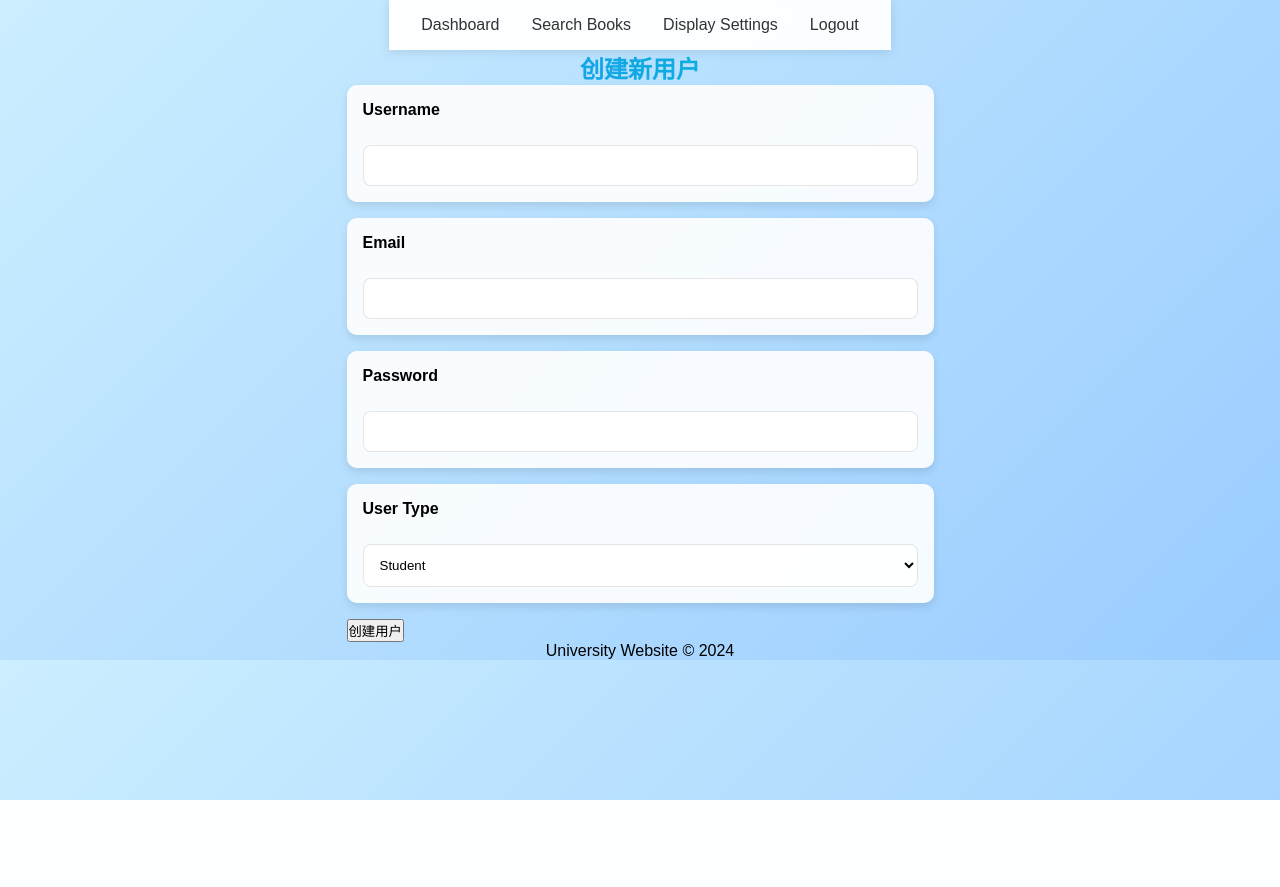
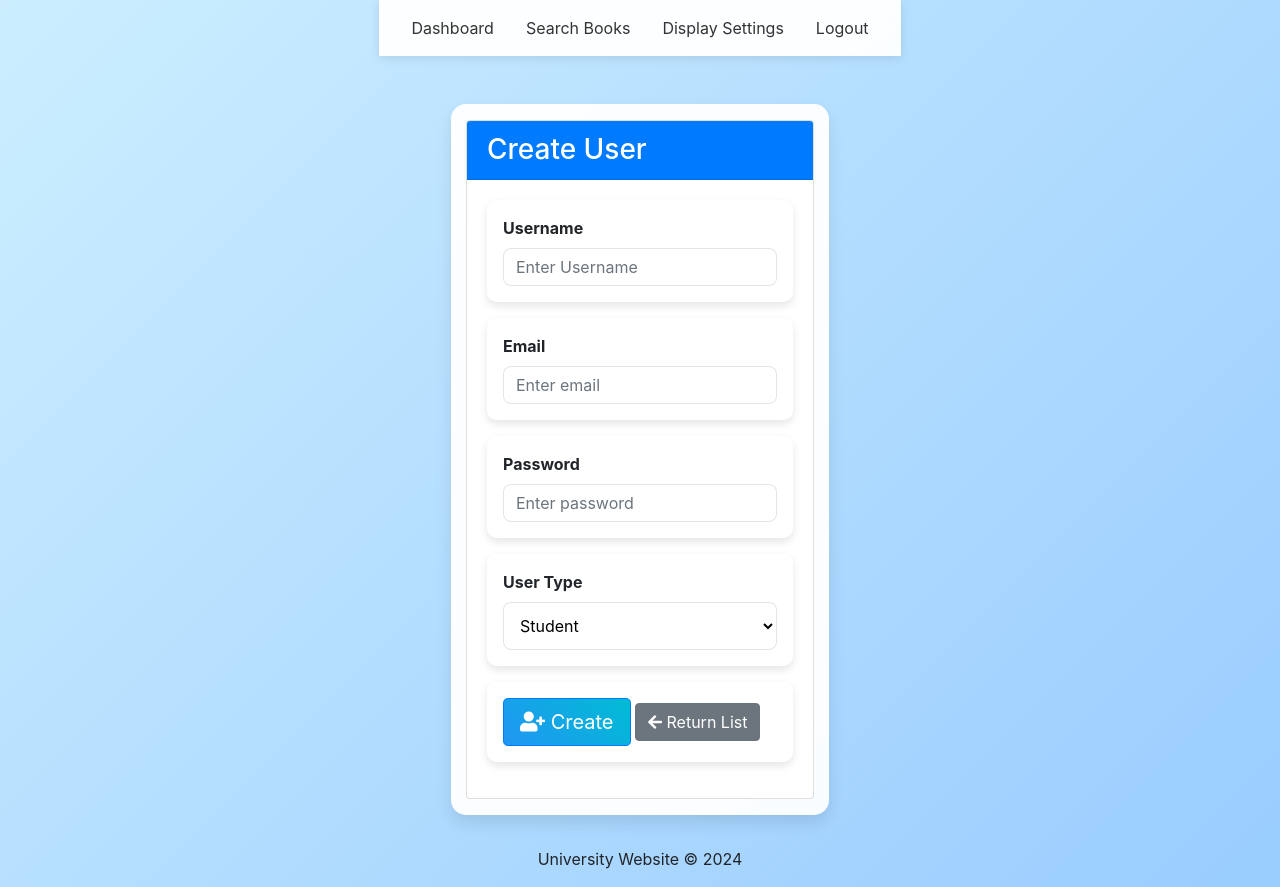
Before and after one commit to mrle0429/University-System-Web, a Flask app: page /admin/create_user in a window 1280 px wide. Before the commit the page ends 800 px from the top, so only its background shows below. Run offline with Flask 3, Linux system fonts and the light colour scheme; a user stored in the database is signed in; tables that the repository leaves empty hold one stand-in row (values such as "Sample post"); some libraries are stand-ins or nearby versions.

Commit message:
管理员界面功能最终优化。 1. 添加删除账户 2. 查看课程List 3. 删除课程list 4. 引入外部css美化界面 5. 添加奶龙

```diff
--- a/app/templates/base.html
+++ b/app/templates/base.html
@@ -4,8 +4,11 @@
     <meta charset="UTF-8">
     <meta name="viewport" content="width=device-width, initial-scale=1.0">
     <link rel="stylesheet" href="{{ url_for('static', filename='css/style.css') }}">
+    <link rel="stylesheet" href="https://stackpath.bootstrapcdn.com/bootstrap/4.5.2/css/bootstrap.min.css">
+    <link rel="stylesheet" href="https://cdnjs.cloudflare.com/ajax/libs/font-awesome/5.15.1/css/all.min.css">
     {% if current_user.is_authenticated and current_user.preference %}
         <link rel="stylesheet" href="{{ url_for('static', filename='css/themes/' + current_user.preference.theme + '.css') }}">
+
         <style>
             body { font-size: {{ {'small': '14px', 'medium': '16px', 'large': '18px'}[current_user.preference.font_size] }}; }
         </style>
@@ -74,5 +77,8 @@
     </footer>
     <!-- Include the JavaScript file -->
     <script src="{{ url_for('static', filename='js/main.js') }}"></script>
+    <script src="https://code.jquery.com/jquery-3.5.1.slim.min.js"></script>
+    <script src="https://cdn.jsdelivr.net/npm/popper.js@1.16.1/dist/umd/popper.min.js"></script>
+    <script src="https://stackpath.bootstrapcdn.com/bootstrap/4.5.2/js/bootstrap.min.js"></script>
 </body>
 </html>
--- a/app/templates/create_user.html
+++ b/app/templates/create_user.html
@@ -1,24 +1,68 @@
 {% extends "base.html" %}
 {% block content %}
-  <h2>创建新用户</h2>
+<div class="container mt-5">
+    <div class="row justify-content-center">
+        <div class="col-md-12">
+            <div class="card">
+                <div class="card-header bg-primary text-white">
+                    <h3 class="card-title mb-0">Create User</h3>
+                </div>
+                <div class="card-body">
                     <form method="POST" action="{{ url_for('main.create_user') }}">
                         {{ form.hidden_tag() }}
-    <div>
-      {{ form.username.label }}<br>
-      {{ form.username(size=32) }}
+
+                        <div class="form-group mb-8">
+                            {{ form.username.label(class="form-label") }}
+                            {{ form.username(class="form-control", placeholder="Enter Username") }}
+                            {% if form.username.errors %}
+                                {% for error in form.username.errors %}
+                                    <span class="text-danger">{{ error }}</span>
+                                {% endfor %}
+                            {% endif %}
                         </div>
-    <div>
-      {{ form.email.label }}<br>
-      {{ form.email(size=64) }}
+
+                        <div class="form-group mb-8">
+                            {{ form.email.label(class="form-label") }}
+                            {{ form.email(class="form-control", placeholder="Enter email") }}
+                            {% if form.email.errors %}
+                                {% for error in form.email.errors %}
+                                    <span class="text-danger">{{ error }}</span>
+                                {% endfor %}
+                            {% endif %}
                         </div>
-    <div>
-      {{ form.password.label }}<br>
-      {{ form.password(size=32) }}
+
+                        <div class="form-group mb-8">
+                            {{ form.password.label(class="form-label") }}
+                            {{ form.password(class="form-control", placeholder="Enter password") }}
+                            {% if form.password.errors %}
+                                {% for error in form.password.errors %}
+                                    <span class="text-danger">{{ error }}</span>
+                                {% endfor %}
+                            {% endif %}
                         </div>
-    <div>
-      {{ form.user_type.label }}<br>
-      {{ form.user_type() }}
+
+                        <div class="form-group mb-8">
+                            {{ form.user_type.label(class="form-label") }}
+                            {{ form.user_type(class="form-select") }}
+                            {% if form.user_type.errors %}
+                                {% for error in form.user_type.errors %}
+                                    <span class="text-danger">{{ error }}</span>
+                                {% endfor %}
+                            {% endif %}
                         </div>
-    <button type="submit">创建用户</button>
+
+                        <div class="d-grid gap-2">
+                            <button type="submit" class="btn btn-primary btn-lg">
+                                <i class="fas fa-user-plus"></i> Create
+                            </button>
+                            <a href="{{ url_for('main.manage_users') }}" class="btn btn-secondary">
+                                <i class="fas fa-arrow-left"></i> Return List
+                            </a>
+                        </div>
                     </form>
+                </div>
+            </div>
+        </div>
+    </div>
+</div>
 {% endblock %}
--- a/app/templates/manage_users.html
+++ b/app/templates/manage_users.html
@@ -2,7 +2,7 @@
 {% block content %}
 <div class="container" style="max-width: 1400px; padding: 30px;">
     <h2>Manage Users</h2>
-    <a href="{{ url_for('main.create_user') }}" class="btn btn-primary">创建新用户</a>
+    <a href="{{ url_for('main.create_user') }}" class="btn btn-primary">Create User</a>
     <table class="table table-striped">
         <thead>
             <tr>
```
Also changed, not shown: app/templates/admin_dashboard.html (+24 -8 lines), app/static/images/nl02.png (added). Lines whose indentation alone changed are shown as unchanged.
